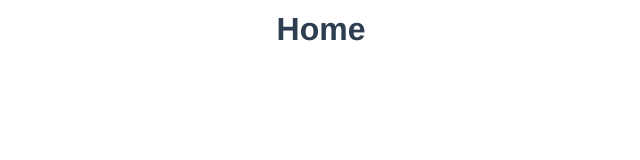
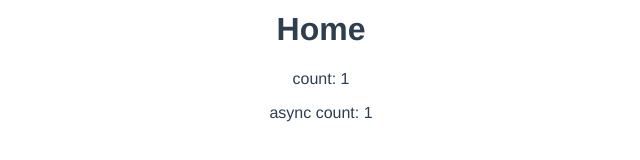
Before and after one commit to zhe-he/vue-simple-source, a Vue app: page / in a window 1280 px wide. Shown: the part 298-458 px from the top of the page, without its empty margins (319-959 px from the left). Built offline with nearby package versions, Linux system fonts and the light colour scheme.

Commit message:
add vuex

```diff
--- a/package.json
+++ b/package.json
@@ -9,7 +9,8 @@
   "dependencies": {
     "core-js": "^3.6.5",
     "vue": "^2.6.11",
-    "vue-router": "^3.4.9"
+    "vue-router": "^3.4.9",
+    "vuex": "^3.5.1"
   },
   "devDependencies": {
     "@vue/cli-plugin-babel": "~4.5.0",
--- a/src/components/home.vue
+++ b/src/components/home.vue
@@ -1,6 +1,8 @@
 <template>
     <div>
         <h1>Home</h1>
+        <p @click="$store.commit('add')">count: {{ $store.state.count }}</p>
+        <p @click="$store.dispatch('add')">async count: {{ $store.state.count }}</p>
     </div>
 </template>
 
--- a/src/main.js
+++ b/src/main.js
@@ -1,10 +1,12 @@
 import Vue from 'vue'
 import App from './App.vue'
 import router from './router'
+import store from './store'
 
 Vue.config.productionTip = false
 
 new Vue({
   render: h => h(App),
-  router
+  router,
+  store
 }).$mount('#app')
--- /dev/null
+++ b/src/store/index.js
@@ -0,0 +1,22 @@
+import Vue from "vue"
+import Vuex from "vuex"
+
+Vue.use(Vuex);
+
+export default new Vuex.Store({
+    state: {
+        count: 1
+    },
+    mutations: {
+        add(state) {
+            state.count++
+        }
+    },
+    actions: {
+        add({ commit }) {
+            setTimeout(() => {
+                commit('add');
+            }, 1000);
+        }
+    }
+})
```
Also changed, not shown: 2 other files (tests, documents, lock files or other folders).
